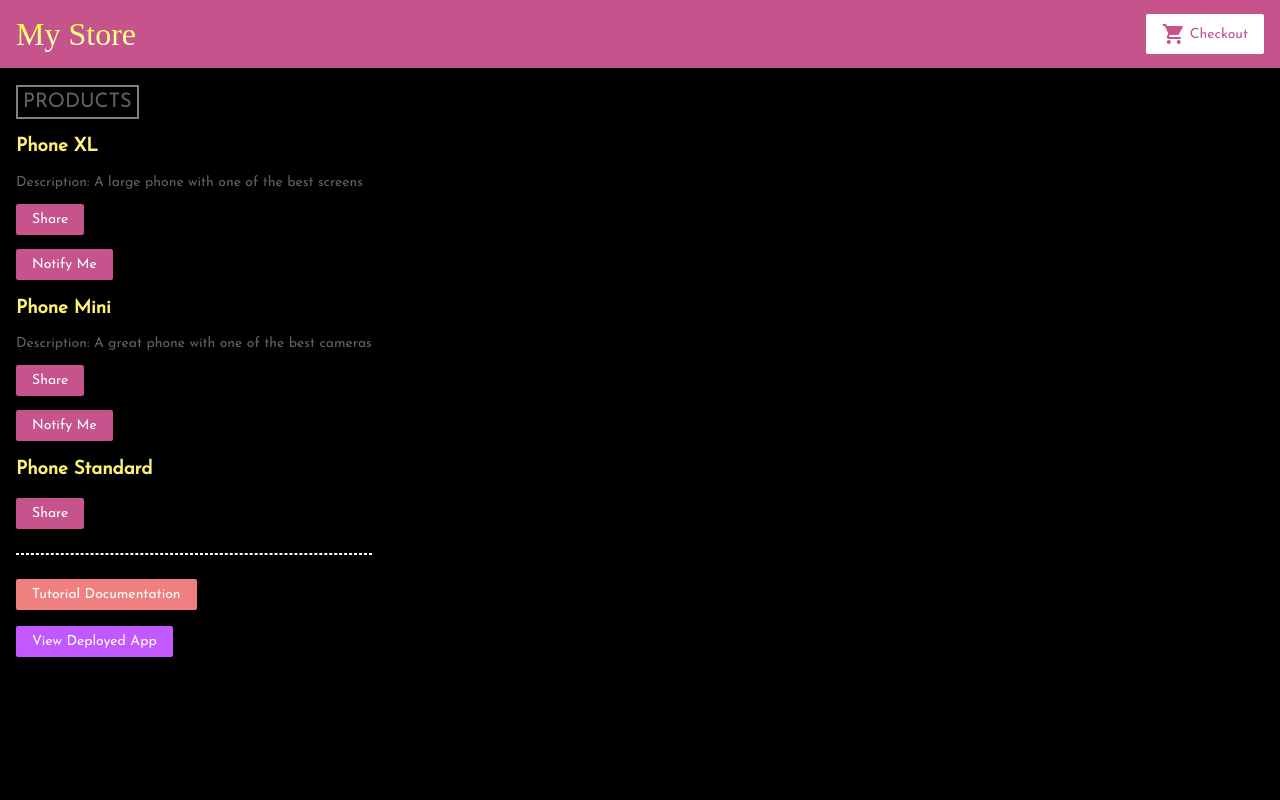
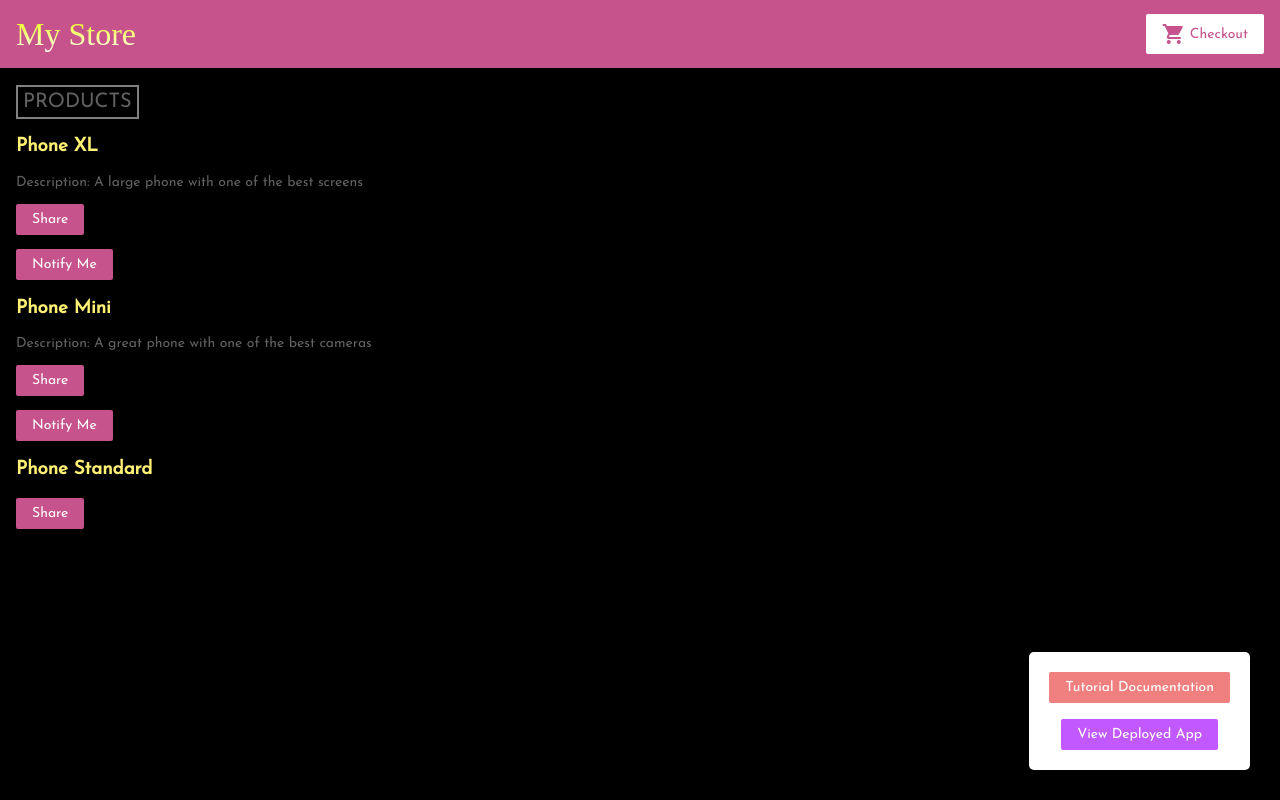
Before and after one commit to walterswoodward/basic-angular-app, an Angular app: page / in a window 1280 px wide. Built offline with nearby package versions, Linux system fonts and the light colour scheme; a web font is replaced by a local one.

Commit message:
consolidate personal links into personal-links component

```diff
--- a/src/app/app.module.ts
+++ b/src/app/app.module.ts
@@ -16,6 +16,7 @@ import { TutorialDocsLinkComponent } from './tutorial-docs-link/tutorial-docs-li
 import { DeployedAppLinkComponent } from './deployed-app-link/deployed-app-link.component';
 import { CartComponent } from './cart/cart.component';
 import { ShippingComponent } from './shipping/shipping.component';
+import { PersonalLinksComponent } from './personal-links/personal-links.component';
 
 @NgModule({
   imports: [
@@ -38,10 +39,9 @@ import { ShippingComponent } from './shipping/shipping.component';
     ProductListComponent,
     ProductAlertsComponent,
     ProductDetailsComponent,
-    TutorialDocsLinkComponent,
-    DeployedAppLinkComponent,
     CartComponent,
-    ShippingComponent
+    ShippingComponent,
+    PersonalLinksComponent
   ],
   bootstrap: [ AppComponent ],
   // What is exports here? Apparently this is NOT necessary for this Tutorial App to function...????
--- a/src/app/deployed-app-link/deployed-app-link.component.html
+++ /dev/null
@@ -1,6 +0,0 @@
-<!-- <br>
-<hr class="hr_thin-dashed-white"> -->
-<br>
-<a href="https://basic-angular-app.netlify.com" target="_blank" rel="noopener noreferrer">
-<button id="deployed-app-button">View Deployed App</button>
-</a>
--- a/src/app/deployed-app-link/deployed-app-link.component.ts
+++ /dev/null
@@ -1,15 +0,0 @@
-import { Component, OnInit } from '@angular/core';
-
-@Component({
-  selector: 'app-deployed-app-link',
-  templateUrl: './deployed-app-link.component.html',
-  styleUrls: ['./deployed-app-link.component.scss']
-})
-export class DeployedAppLinkComponent implements OnInit {
-
-  constructor() { }
-
-  ngOnInit() {
-  }
-
-}
--- /dev/null
+++ b/src/app/personal-links/personal-links.component.html
@@ -0,0 +1,10 @@
+<div id="personal-links-container">
+    <a href="https://angular.io/start/data" target="_blank" rel="noopener noreferrer">
+        <button id="tutorial-docs-button">Tutorial Documentation</button>
+    </a>
+    <br>
+    <br>
+    <a href="https://basic-angular-app.netlify.com" target="_blank" rel="noopener noreferrer">
+        <button id="deployed-app-button">View Deployed App</button>
+    </a>
+</div>
--- /dev/null
+++ b/src/app/personal-links/personal-links.component.scss
@@ -0,0 +1,11 @@
+#personal-links-container {
+    text-align: center;
+    padding: 20px;
+    position: absolute;
+    background: white;
+    border-radius: 5px;
+    z-index: 3;
+    right: 30px;
+    bottom: 30px;
+
+}
--- /dev/null
+++ b/src/app/personal-links/personal-links.component.ts
@@ -0,0 +1,15 @@
+import { Component, OnInit } from '@angular/core';
+
+@Component({
+  selector: 'app-personal-links',
+  templateUrl: './personal-links.component.html',
+  styleUrls: ['./personal-links.component.scss']
+})
+export class PersonalLinksComponent implements OnInit {
+
+  constructor() { }
+
+  ngOnInit() {
+  }
+
+}
--- a/src/app/product-list/product-list.component.html
+++ b/src/app/product-list/product-list.component.html
@@ -16,13 +16,18 @@
         (notify)="onNotify()">
     </app-product-alerts>
 </div>
-<div>
+<!-- <div>
     <app-tutorial-docs-link>
     </app-tutorial-docs-link>
 </div>
 <div>
     <app-deployed-app-link>
     </app-deployed-app-link>
+</div> -->
+<div>
+    <app-personal-links>
+
+    </app-personal-links>
 </div>
 
 
--- a/src/app/tutorial-docs-link/tutorial-docs-link.component.html
+++ /dev/null
@@ -1,8 +0,0 @@
-<div>
-    <br>
-    <hr class="hr_thin-dashed-white">
-    <br>
-    <a href="https://angular.io/start/data" target="_blank" rel="noopener noreferrer">
-    <button id="tutorial-docs-button">Tutorial Documentation</button>
-</a>
-</div>
--- a/src/app/tutorial-docs-link/tutorial-docs-link.component.ts
+++ /dev/null
@@ -1,15 +0,0 @@
-import { Component, OnInit } from '@angular/core';
-
-@Component({
-  selector: 'app-tutorial-docs-link',
-  templateUrl: './tutorial-docs-link.component.html',
-  styleUrls: ['./tutorial-docs-link.component.scss']
-})
-export class TutorialDocsLinkComponent implements OnInit {
-
-  constructor() { }
-
-  ngOnInit() {
-  }
-
-}
```
Also changed, not shown: src/app/deployed-app-link/deployed-app-link.component.scss (deleted), src/app/tutorial-docs-link/tutorial-docs-link.component.scss (deleted), 2 other files (tests, documents, lock files or other folders).
